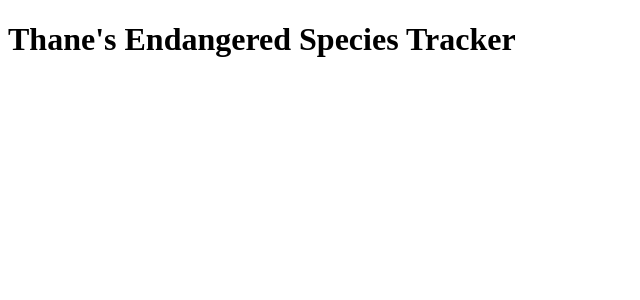
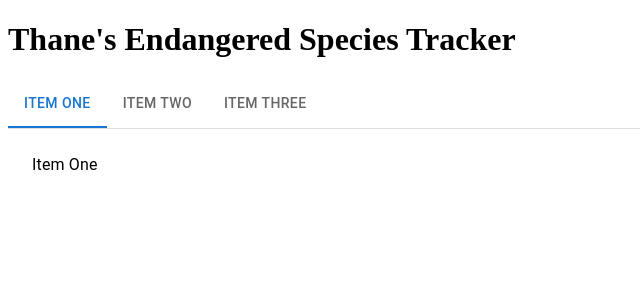
Before and after one commit to themagicianking/endangered-species, a React (Vite) app in the folder client/: page / in a window 1280 px wide. Shown: the top 300 px of the page, without its empty margins (0-640 px from the left). Built offline with nearby package versions, Linux system fonts and the light colour scheme.

Commit message:
Added additional mui dependencies and Tabs component.

```diff
--- a/client/package.json
+++ b/client/package.json
@@ -10,6 +10,10 @@
     "preview": "vite preview"
   },
   "dependencies": {
+    "@emotion/react": "^11.13.3",
+    "@emotion/styled": "^11.13.0",
+    "@mui/lab": "^6.0.0-beta.9",
+    "@mui/material": "^6.1.0",
     "mui": "^0.0.1",
     "react": "^18.3.1",
     "react-dom": "^18.3.1"
--- a/client/src/App.jsx
+++ b/client/src/App.jsx
@@ -1,9 +1,11 @@
 import "./App.css";
+import Tabs from "./components/Tabs";
 
 function App() {
   return (
     <>
       <h1>Thane's Endangered Species Tracker</h1>
+      <Tabs />
     </>
   );
 }
--- /dev/null
+++ b/client/src/components/Tabs.jsx
@@ -0,0 +1,31 @@
+import * as React from "react";
+import Box from "@mui/material/Box";
+import Tab from "@mui/material/Tab";
+import TabContext from "@mui/lab/TabContext";
+import TabList from "@mui/lab/TabList";
+import TabPanel from "@mui/lab/TabPanel";
+
+export default function Tabs() {
+  const [value, setValue] = React.useState("1");
+
+  const handleChange = (event, newValue) => {
+    setValue(newValue);
+  };
+
+  return (
+    <Box sx={{ width: "100%", typography: "body1" }}>
+      <TabContext value={value}>
+        <Box sx={{ borderBottom: 1, borderColor: "divider" }}>
+          <TabList onChange={handleChange} aria-label="lab API tabs example">
+            <Tab label="Item One" value="1" />
+            <Tab label="Item Two" value="2" />
+            <Tab label="Item Three" value="3" />
+          </TabList>
+        </Box>
+        <TabPanel value="1">Item One</TabPanel>
+        <TabPanel value="2">Item Two</TabPanel>
+        <TabPanel value="3">Item Three</TabPanel>
+      </TabContext>
+    </Box>
+  );
+}
```
Also changed, not shown: 1 other file (tests, documents, lock files or other folders).
